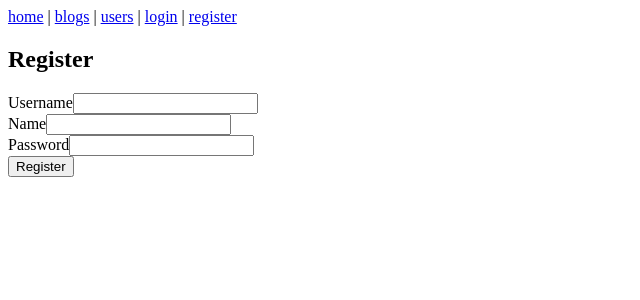
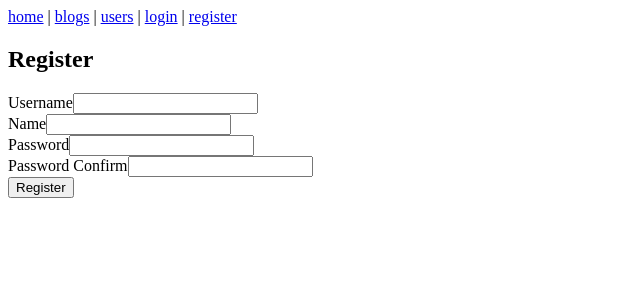
Before and after one commit to Gersoncs107/bloglist-nextjs, a Next.js app: page /register in a window 1280 px wide. Shown: the top 300 px of the page, without its empty margins (0-640 px from the left). Built offline with nearby package versions, Linux system fonts and the light colour scheme; no server answers.

Commit message:
bloglist-nextjs-update

```diff
--- a/app/register/page.tsx
+++ b/app/register/page.tsx
@@ -29,6 +29,12 @@ export default function RegisterPage() {
             <input type="password" name="password" required />
           </label>
         </div>
+        <div>
+          <label>
+            Password Confirm
+          </label>
+          <input type="password" name="passwordConfirm" />
+        </div>
         <button type="submit">Register</button>
         {state.error && <p style={{ color: "red" }}>{state.error}</p>}
       </form>
```
